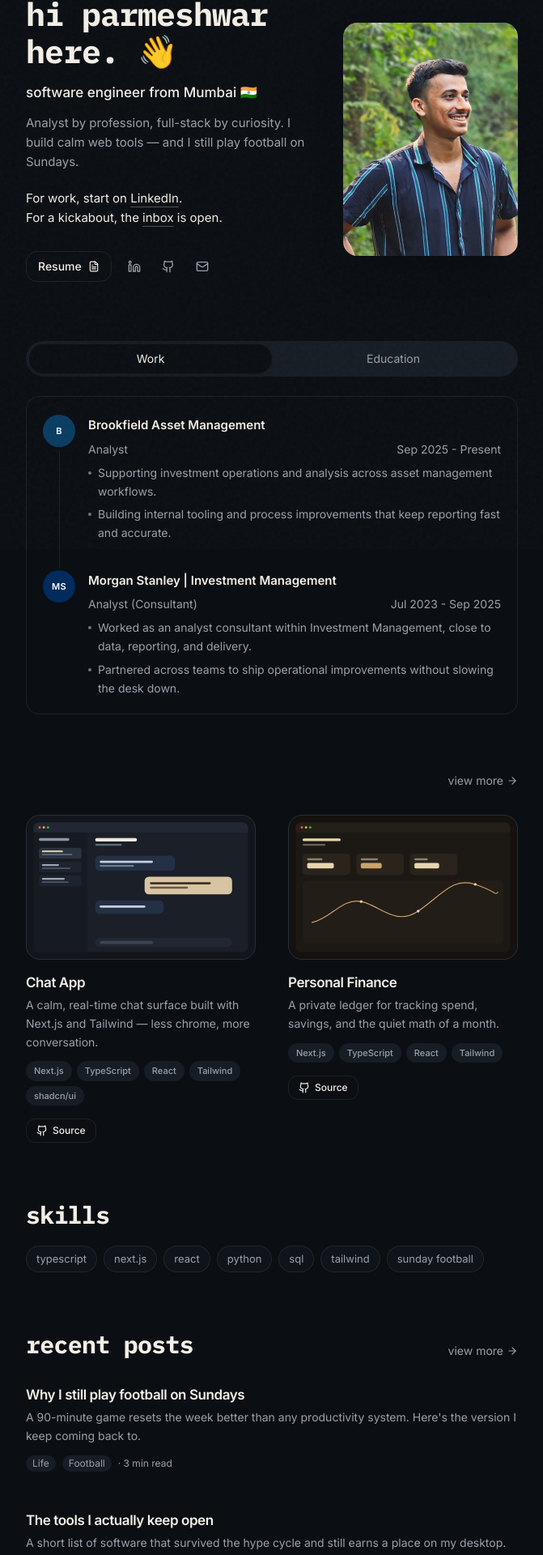
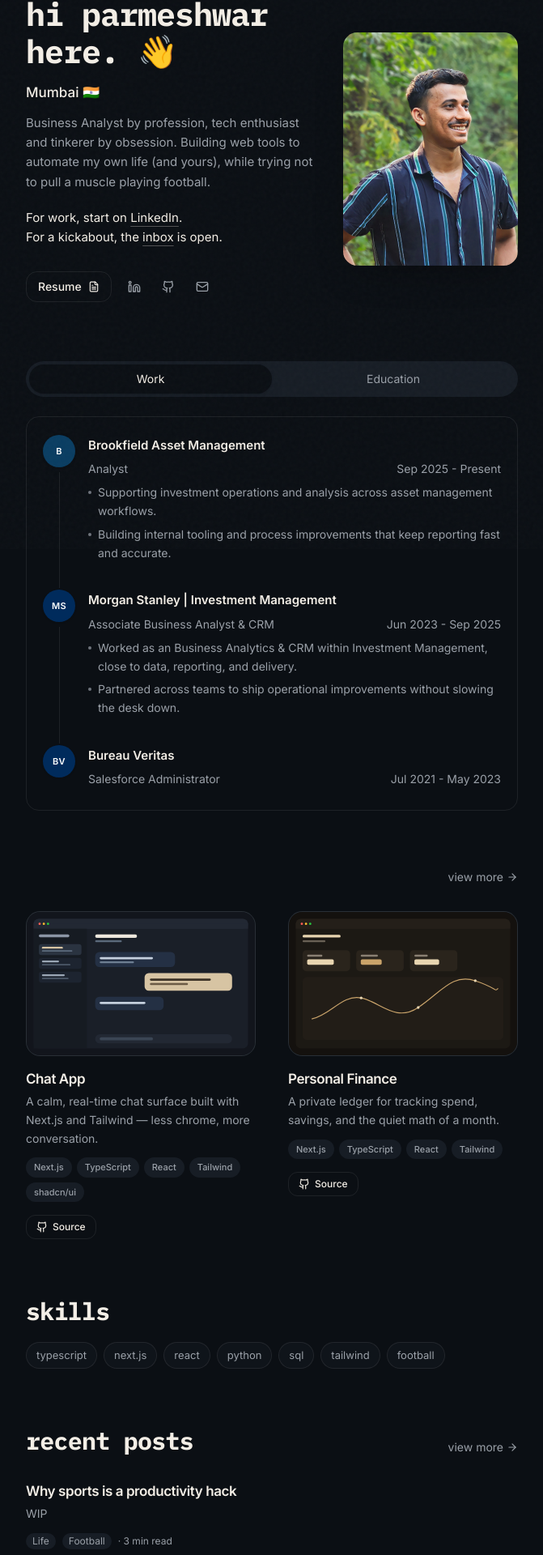
Before and after one commit to Parmeshwaryadav/portfolio, a Next.js app: page / in a window 1280 px wide. Shown: the part 122-2042 px from the top of the page at 81% size, without its empty margins (304-975 px from the left). Built offline with nearby package versions, Linux system fonts and the light colour scheme.

Commit message:
Add: Updated profile details

```diff
--- a/src/app/page.tsx
+++ b/src/app/page.tsx
@@ -23,11 +23,10 @@ export default function Home() {
             </span>
           </h1>
           <p className="mt-4 text-[17px] font-medium">
-            software engineer from Mumbai 🇮🇳
+            Mumbai 🇮🇳
           </p>
           <p className="mt-3 max-w-sm text-[15px] leading-relaxed text-muted-foreground">
-            Analyst by profession, full-stack by curiosity. I build calm web
-            tools — and I still play football on Sundays.
+          Business Analyst by profession, tech enthusiast and tinkerer by obsession. Building web tools to automate my own life (and yours), while trying not to pull a muscle playing football.
           </p>
           <p className="mt-5 text-[15px] leading-relaxed">
             For work, start on{" "}
--- a/src/data/notes.json
+++ b/src/data/notes.json
@@ -1,9 +1,9 @@
 {
   "notes": [
     {
-      "slug": "weekend-football",
-      "title": "Why I still play football on Sundays",
-      "excerpt": "A 90-minute game resets the week better than any productivity system. Here's the version I keep coming back to.",
+      "slug": "football",
+      "title": "Why sports is a productivity hack",
+      "excerpt": "WIP",
       "date": "2026-03-12",
       "readTime": "3 min",
       "tags": ["Life", "Football"]
@@ -11,7 +11,7 @@
     {
       "slug": "quiet-tools",
       "title": "The tools I actually keep open",
-      "excerpt": "A short list of software that survived the hype cycle and still earns a place on my desktop.",
+      "excerpt": "WIP",
       "date": "2026-01-28",
       "readTime": "4 min",
       "tags": ["Software", "Craft"]
--- a/src/data/skills.json
+++ b/src/data/skills.json
@@ -6,6 +6,6 @@
     "python",
     "sql",
     "tailwind",
-    "sunday football"
+    "football"
   ]
 }
--- a/src/data/workExperience.json
+++ b/src/data/workExperience.json
@@ -25,11 +25,26 @@
       "initial": "MS",
       "roles": [
         {
-          "title": "Analyst (Consultant)",
-          "duration": "Jul 2023 - Sep 2025",
+          "title": "Associate Business Analyst & CRM",
+          "duration": "Jun 2023 - Sep 2025",
           "highlights": [
-            "Worked as an analyst consultant within Investment Management, close to data, reporting, and delivery.",
+            "Worked as an Business Analytics & CRM within Investment Management, close to data, reporting, and delivery.",
             "Partnered across teams to ship operational improvements without slowing the desk down."
+          ]
+        }
+      ]
+    },
+    {
+      "company": "Bureau Veritas",
+      "link": "https://www.bureauveritas.com/",
+      "logo": "/bv_logo.png",
+      "logoBg": "#002b5c",
+      "initial": "BV",
+      "roles": [
+        {
+          "title": "Salesforce Administrator",
+          "duration": "Jul 2021 - May 2023",
+          "highlights": [
           ]
         }
       ]
@@ -37,10 +52,11 @@
   ],
   "education": [
     {
-      "school": "On the job",
-      "detail": "Full-stack, in production",
-      "duration": "2023 — Present",
-      "note": "No fancy alumni page — just the stack I keep learning while shipping: TypeScript, Next.js, and the messy middle of real production work."
+      "school": "Mumbai University",
+      "link": "https://www.mu.ac.in/",
+      "detail": "Bachelor of Management Studies (BMS)",
+      "duration": "2017 — 2020",
+      "note": ""
     }
   ]
 }
```
Also changed, not shown: public/profile-image-new.jpg (added).
